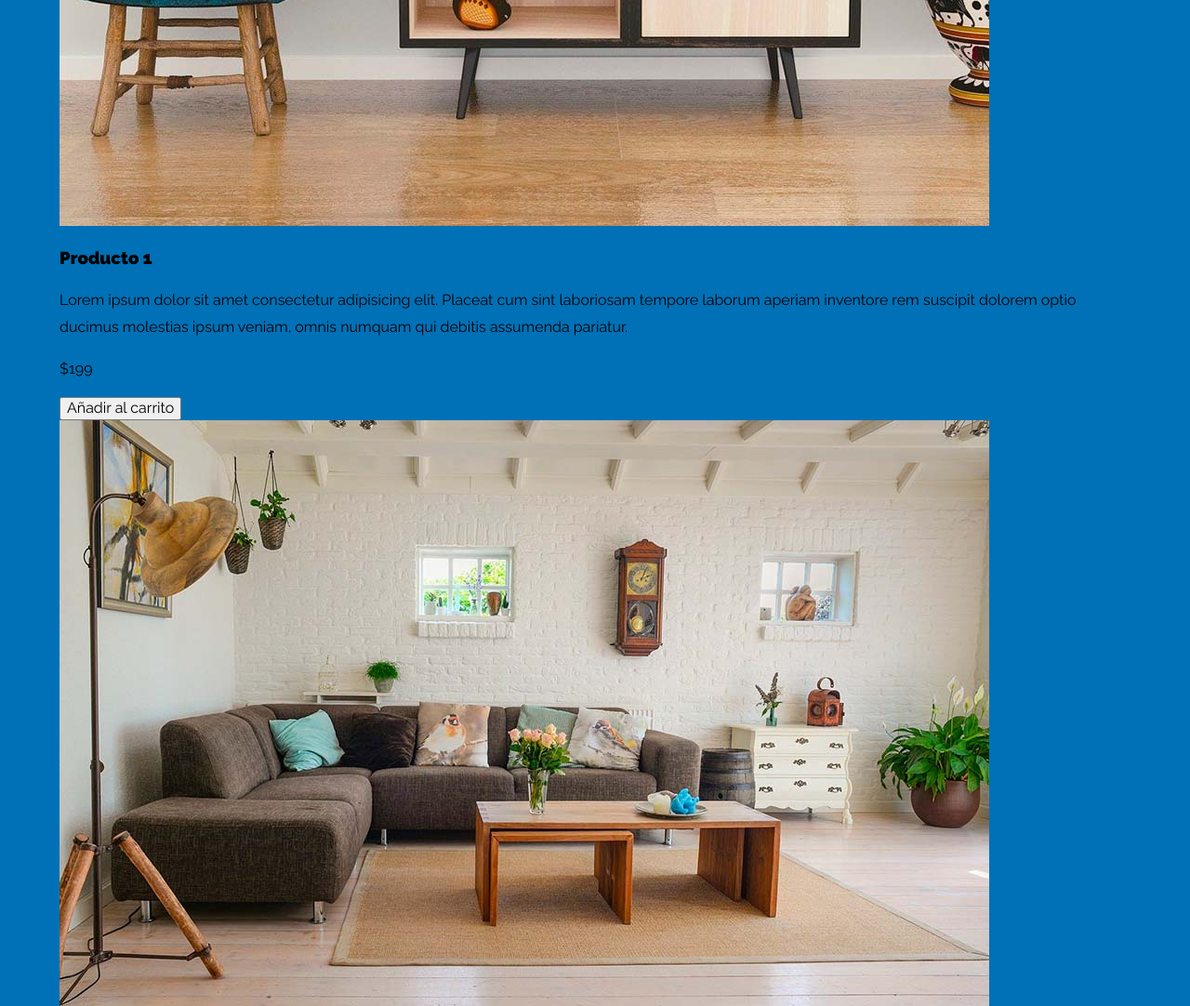
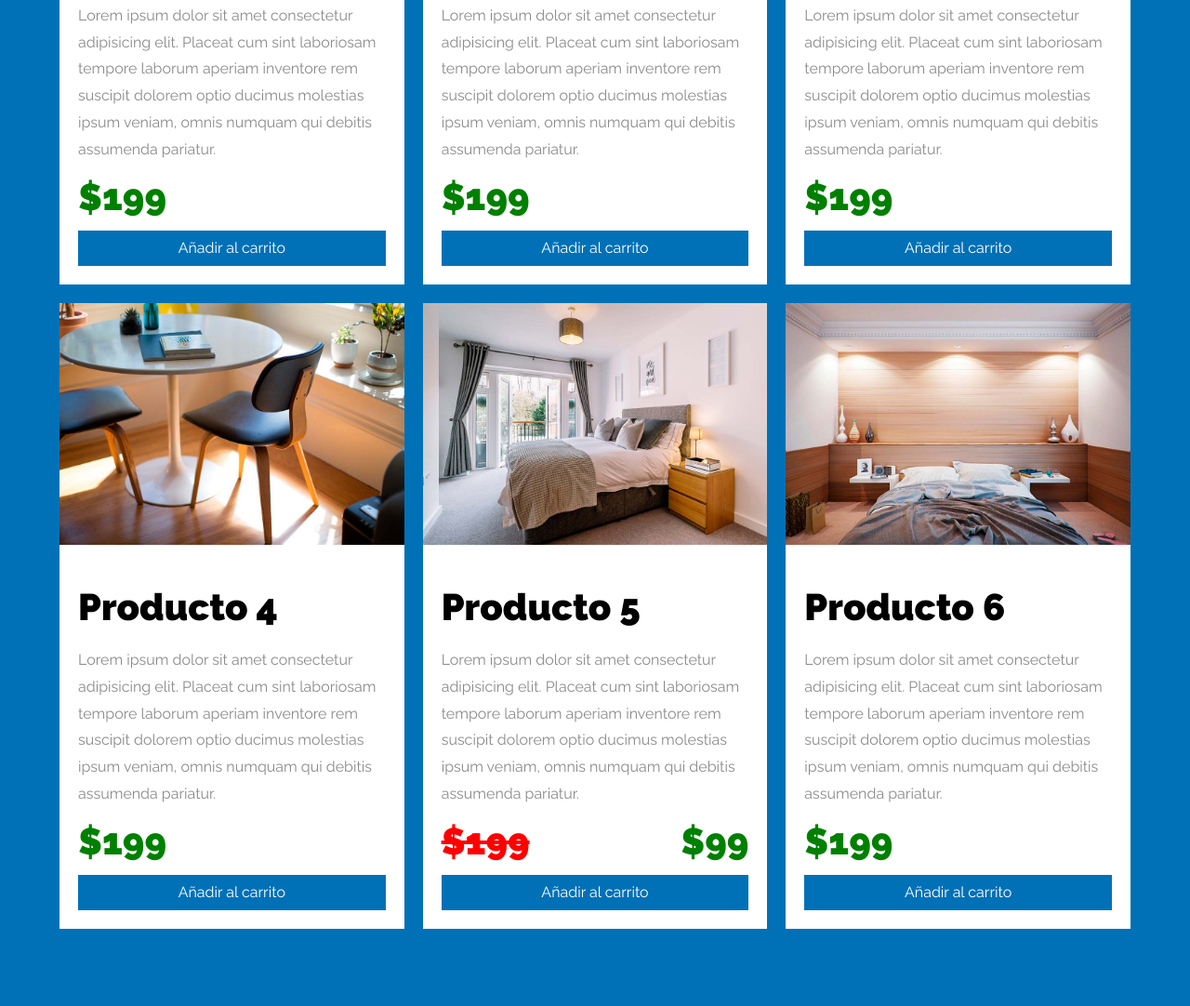
Before and after one commit to mcmmiguel/PracticaBEM, a plain HTML site: page index.html in a window 1280 px wide. Shown: the part 968-2050 px from the top of the page at 93% size. After the commit the page ends 1967 px from the top, so only its background shows below. Drawn offline with Linux system fonts and the light colour scheme.

Commit message:
Fin del ejercicio

```diff
--- a/css/styles.css
+++ b/css/styles.css
@@ -72,3 +72,68 @@ img {
     color: var(--blanco);
     padding: 0;
 }
+
+.productos {
+    margin-top: 5rem;
+}
+.productos__heading {
+    color: var(--blanco);
+    text-align: center;
+    padding: 3rem 0;
+}
+@media (min-width: 768px) {
+    .productos__grid {
+        display: grid;
+        grid-template-columns: repeat(3, 1fr);
+        gap: 2rem;
+    }
+}
+.producto {
+    background-color: var(--blanco);
+    margin-bottom: 1rem;
+}
+@media (min-width: 768px) {
+    .producto {
+        margin-bottom: 0;
+    }
+}
+.producto:last-of-type {
+    margin-bottom: 0;
+}
+.producto__contenido {
+    padding: 2rem;
+}
+.producto__nombre {
+    font-size: 4rem;
+}
+.producto__descripcion {
+    color: #8b8b8b;
+    margin: 0;
+}
+.producto__precios {
+    display: flex;
+    justify-content: space-between;
+}
+.producto__precio {
+    color: green;
+    font-size: 4rem;
+    font-weight: 900;
+    margin: 0;
+}
+/* Bloque__elemento--modificador */
+.producto__precio--oferta {
+    color: red;
+    text-decoration: line-through;
+}
+.producto__boton {
+    all: unset;
+    background-color: var(--azul);
+    width: 100%;
+    padding: 1rem 0;
+    text-align: center;
+    color: var(--blanco);
+    cursor: pointer;
+}
+.producto__boton:hover {
+    background-color: #003f66;
+}
--- a/index.html
+++ b/index.html
@@ -80,7 +80,8 @@
                         <h3 class="producto__nombre">Producto 5</h3>
                         <p class="producto__descripcion">Lorem ipsum dolor sit amet consectetur adipisicing elit. Placeat cum sint laboriosam tempore laborum aperiam inventore rem suscipit dolorem optio ducimus molestias ipsum veniam, omnis numquam qui debitis assumenda pariatur.</p>
                         <div class="producto__precios">
-                            <p class="producto__precio">$199</p>
+                            <p class="producto__precio producto__precio--oferta">$199</p>
+                            <p class="producto__precio">$99</p>
                         </div>
                         <button type="button" class="producto__boton">Añadir al carrito</button>
                     </div>
```
